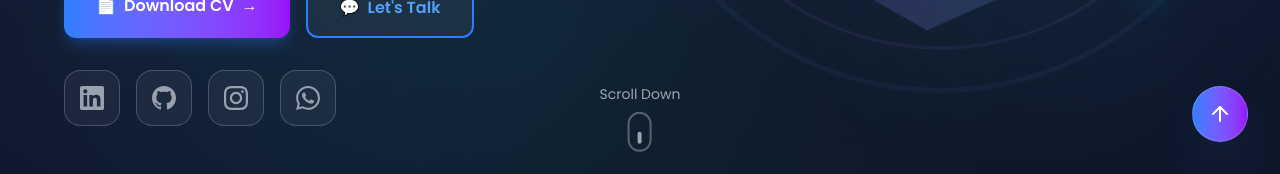
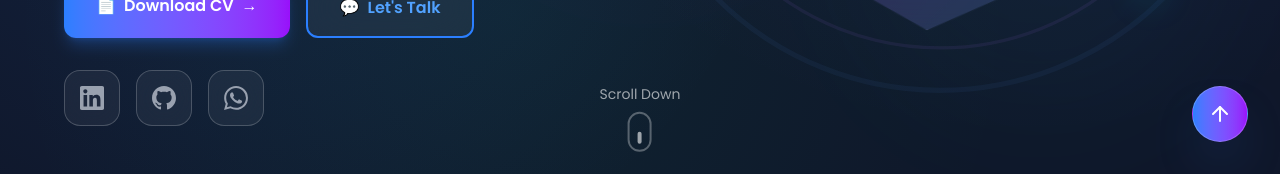
Before and after one commit to Motje3/Portfoliov2, a React (Vite) app in the folder my-portfolio/: page / in a window 1280 px wide. Shown: the part 626-800 px from the top of the page. Built offline with nearby package versions, Linux system fonts and the light colour scheme.

Commit message:
removed instagram icon

```diff
--- a/my-portfolio/src/components/HomeSection.tsx
+++ b/my-portfolio/src/components/HomeSection.tsx
@@ -152,16 +152,6 @@
         </svg>
       ),
       hoverColor: "hover:text-gray-300 hover:shadow-gray-400/25",
-    },
-    {
-      name: "Instagram",
-      url: "https://www.instagram.com/mohammad_mo_o/",
-      icon: (
-        <svg className="w-6 h-6" fill="currentColor" viewBox="0 0 24 24">
-          <path d="M12 2.163c3.204 0 3.584.012 4.85.07 3.252.148 4.771 1.691 4.919 4.919.058 1.265.069 1.645.069 4.849 0 3.205-.012 3.584-.069 4.849-.149 3.225-1.664 4.771-4.919 4.919-1.266.058-1.644.07-4.85.07-3.204 0-3.584-.012-4.849-.07-3.26-.149-4.771-1.699-4.919-4.92-.058-1.265-.07-1.644-.07-4.849 0-3.204.013-3.583.07-4.849.149-3.227 1.664-4.771 4.919-4.919 1.266-.057 1.645-.069 4.849-.069zm0-2.163c-3.259 0-3.667.014-4.947.072-4.358.2-6.78 2.618-6.98 6.98-.059 1.281-.073 1.689-.073 4.948 0 3.259.014 3.668.072 4.948.2 4.358 2.618 6.78 6.98 6.98 1.281.058 1.689.072 4.948.072 3.259 0 3.668-.014 4.948-.072 4.354-.2 6.782-2.618 6.979-6.98.059-1.28.073-1.689.073-4.948 0-3.259-.014-3.667-.072-4.947-.196-4.354-2.617-6.78-6.979-6.98-1.281-.059-1.69-.073-4.949-.073zm0 5.838c-3.403 0-6.162 2.759-6.162 6.162s2.759 6.163 6.162 6.163 6.162-2.759 6.162-6.163c0-3.403-2.759-6.162-6.162-6.162zm0 10.162c-2.209 0-4-1.79-4-4 0-2.209 1.791-4 4-4s4 1.791 4 4c0 2.21-1.791 4-4 4zm6.406-11.845c-.796 0-1.441.645-1.441 1.44s.645 1.44 1.441 1.44c.795 0 1.439-.645 1.439-1.44s-.644-1.44-1.439-1.44z" />
-        </svg>
-      ),
-      hoverColor: "hover:text-pink-400 hover:shadow-pink-400/25",
     },
     {
       name: "WhatsApp",
```
